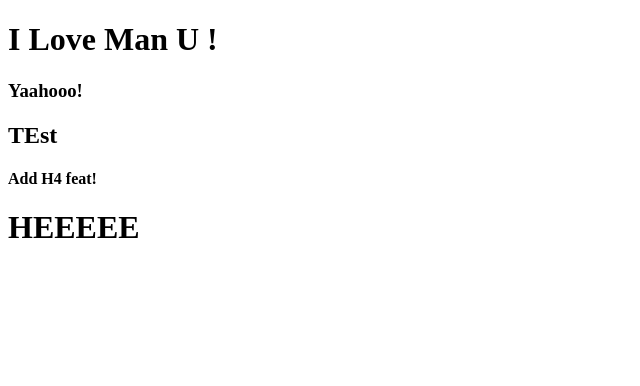
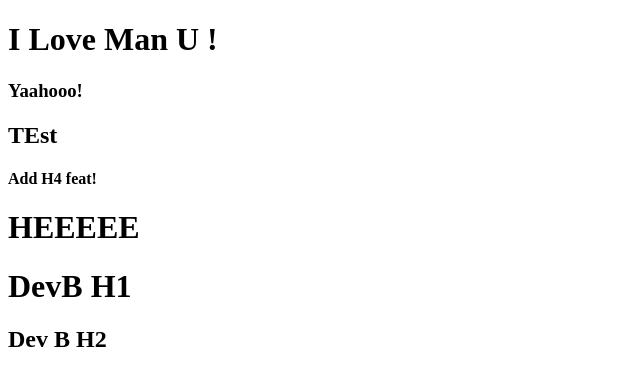
Before and after one commit to thokongtuk/gitUse, a plain HTML site: page index.html in a window 1280 px wide. Shown: the whole page, without its empty margins (0-640 px from the left). Drawn offline with Linux system fonts and the light colour scheme.

Commit message:
add H1 And H2

```diff
--- a/index.html
+++ b/index.html
@@ -11,5 +11,7 @@
     <h2>TEst</h2>
     <h4>Add H4 feat!</h4>
     <h1>HEEEEE</h1>
+    <h1>DevB H1</h1>
+    <h2>Dev B H2</h2>
   </body>
 </html>
```
